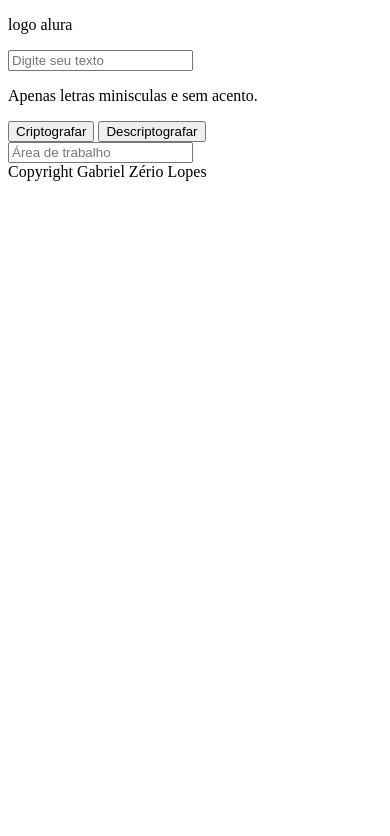
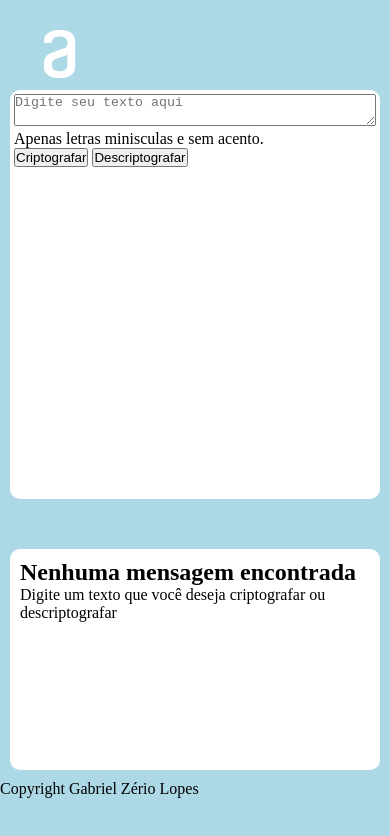
Before and after one commit to gabrielzerio/codificador-texto-JS, a plain HTML site: page index.html in a window 390 px wide. Drawn offline with Linux system fonts and the light colour scheme.

Commit message:
melhorando responsividade do site

```diff
--- a/index.html
+++ b/index.html
@@ -1,38 +1,42 @@
 <!DOCTYPE html>
 <html lang="pt-br">
+
 <head>
     <meta charset="UTF-8">
     <meta http-equiv="X-UA-Compatible" content="IE=edge">
     <meta name="viewport" content="width=device-width, initial-scale=1.0">
     <title>Codificador</title>
+    <link rel="stylesheet" href="style.css">
 </head>
+
 <body>
     <header>
-            <p>logo alura</p>
+        <img src="imgs/Logo.svg" alt="Logo Alura">
     </header>
+
     <main>
-            <section>
-                <form>
-                        <input type="text" placeholder="Digite seu texto" name="campoDotexto">
-                </form>
-            </section>
-            <section>
-                <div>
+
+        <section id="section-input">
+            <form class="input">
+                <textarea class="textarea" placeholder="Digite seu texto aqui"></textarea>
                 <p>Apenas letras minisculas e sem acento.</p>
+                <div class="btnsEncDec">
                     <button>Criptografar</button>
                     <button>Descriptografar</button>
                 </div>
-            </section>
-        </main>
-        <aside>
-            <section>
-                <form>
-                    <input type="text" placeholder="Área de trabalho" name="campoCriptografia">
             </form>
         </section>
-        </aside>
+
+        <section id="section-output">
+            <h2>Nenhuma mensagem encontrada</h2>
+            <p>Digite um texto que você deseja criptografar ou descriptografar</p>
+        </section>
+
+    </main>
+
     <footer>
         Copyright Gabriel Zério Lopes
     </footer>
 </body>
+
 </html>
--- a/style.css
+++ b/style.css
@@ -0,0 +1,52 @@
+* {
+    box-sizing: border-box;
+    margin: 0;
+    padding: 0;
+}
+
+body {
+    background-color: lightblue;
+    height: 100vh;
+}
+
+header img{
+    margin-top: 20px;
+    position: absolute;
+}
+
+main {
+    display: flex;
+    flex-wrap: wrap;
+    gap: 20px;
+    margin-left: 7%;
+    margin-right: 2%;
+    height: 90%;
+}
+
+#section-input {
+    flex: 2;
+    margin-top: 5em;
+    background-color: #FFFFFF;
+    border-radius: 10px;
+    padding: 4px;
+}
+
+#section-input textarea {
+    width: 100%;
+}
+
+#section-output {
+    margin-top: 30px;
+    flex: 1;
+    padding: 10px;
+    background-color: #FFFFFF;
+    border-radius: 10px;
+}
+
+
+@media(max-width: 750px){
+    main{
+        flex-direction: column;
+        margin: 10px;
+    }
+}
```
Also changed, not shown: imgs/Logo.svg (added). Lines whose indentation alone changed are shown as unchanged.
